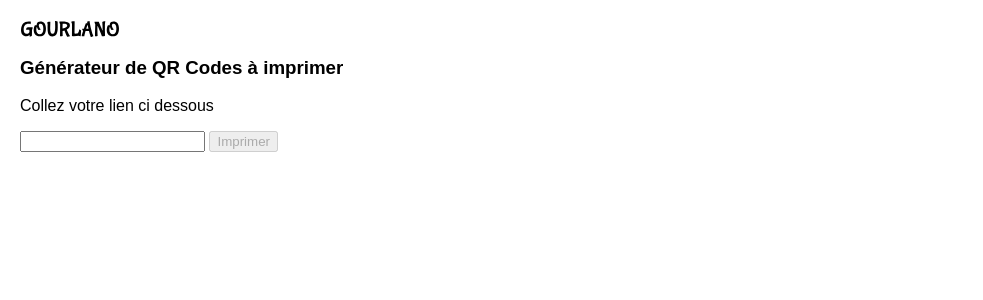
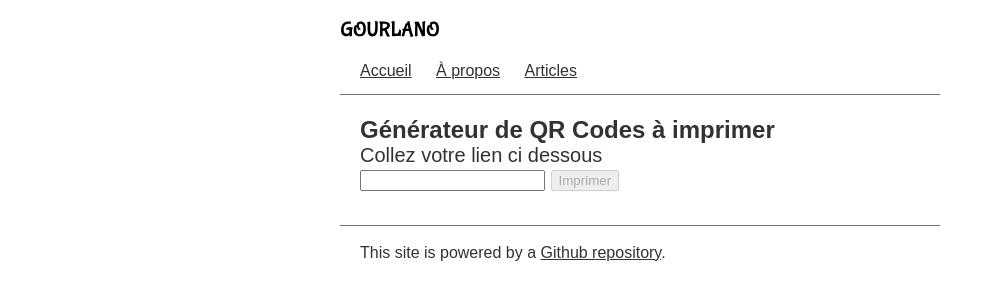
Before and after one commit to crommerer/crommerer.github.io, a Jekyll site: the page built from qrcode/index.html, in a window 1280 px wide. Shown: the top 300 px of the page, without its empty margins (0-983 px from the left). Built offline with Jekyll 4.4.1, drawn with Linux system fonts in a browser that asks for light colours; some web fonts are replaced.

Commit message:
Use common template in QR Code page

```diff
--- a/_includes/navigation.html
+++ b/_includes/navigation.html
@@ -1,5 +1,8 @@
 {% assign current = page.path | downcase | split: '.' %}
 
+<header>
+  <img src="/images/gourlano-logo.svg">
+</header>
 <nav>
   <ul>
     <li>
--- a/qrcode/index.html
+++ b/qrcode/index.html
@@ -1,6 +1,7 @@
-<title>Générateur de QR Codes à imprimer</title>
-<meta name="viewport" content="width=device-width, initial-scale=1.0">
-<meta charset="UTF-8">
+---
+layout: default
+title: Générateur de QR Codes à imprimer
+---
 <!-- https://github.com/datalog/qrcode-svg -->
 <script src="qrcode.min.js"></script>
 
@@ -161,9 +162,7 @@
   }
 </style>
 
-<body>
 <div id="instructions">
-    <img src="images/gourlano-logo.svg">
   <h3>Générateur de QR Codes à imprimer</h3>
   <p>Collez votre lien ci dessous</p>
   <form>
@@ -172,4 +171,3 @@
   </form>
 </div>
 <div id="output"></div>
-</body>
```
Also changed, not shown: images/gourlano-logo.svg (renamed from qrcode/images/gourlano-logo.svg). Lines whose indentation alone changed are shown as unchanged.
